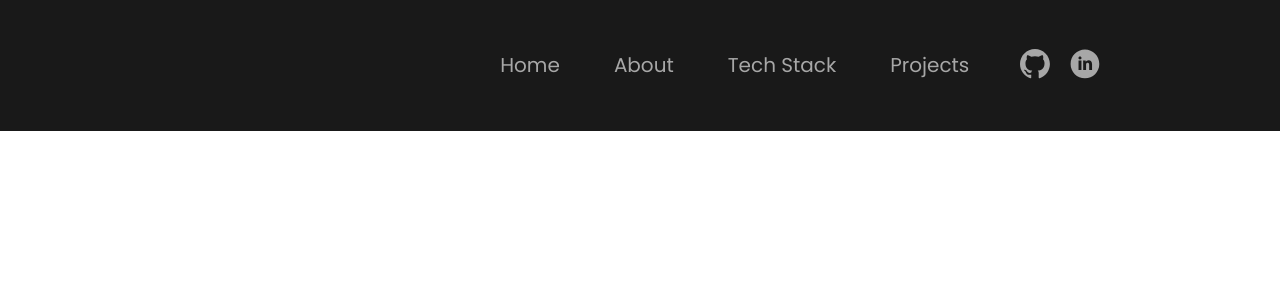
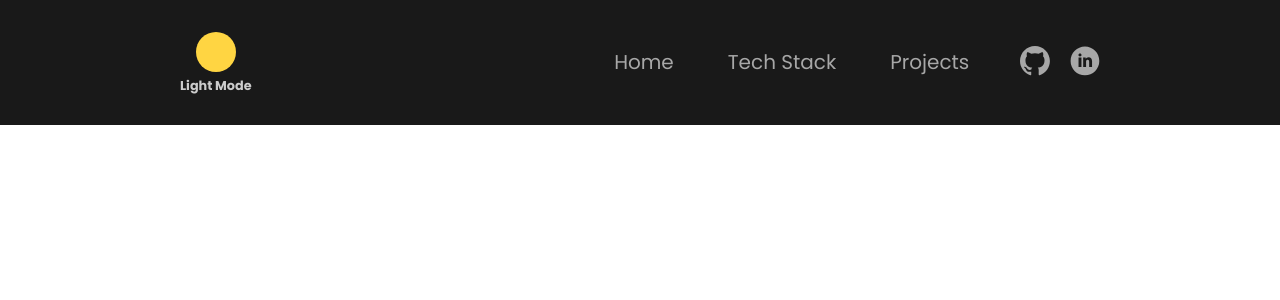
Before and after one commit to MatheusWeisheimer/Portfolio, a React (Create React App) app in the folder portfolio/: page / in a window 1280 px wide. Shown: the top 300 px of the page. Built offline with nearby package versions, Linux system fonts and the light colour scheme.

Commit message:
Update Header component

```diff
--- a/portfolio/src/components/Header/Header.css
+++ b/portfolio/src/components/Header/Header.css
@@ -6,10 +6,22 @@
 .header {
     width: 100%;
     position: sticky;
+    top: 0;
     box-sizing: border-box;
-    padding: 3.06rem 0rem;
+    padding: 2rem 0rem;
     background-color: inherit;
     justify-content: end;
+}
+
+.darkMode_switch {
+    font-size: .8rem;
+    font-weight: bold;
+    cursor: pointer;
+    margin-right: auto;
+    display: flex;
+    flex-direction: column;
+    align-items: center;
+    gap: .5rem;
 }
 
 .nav_options {
--- a/portfolio/src/components/Header/Header.js
+++ b/portfolio/src/components/Header/Header.js
@@ -1,20 +1,22 @@
 import { Link, Element, animateScroll as scroll } from 'react-scroll'
+import ColoredIcon from '../icons/ColoredIcon'
 import UncoloredIcon from '../icons/UncoloredIcon'
 import './Header.css'
 
 function Header({darkMode, switchDarkMode}) {
     return (
         <header className='header'>
+            <div className="darkMode_switch" onClick={() => switchDarkMode()}>
+                <ColoredIcon name={darkMode ? "ColoredSun" : "ColoredMoon"} width="2.5rem"/>
+                <span className={darkMode ? "darkmode_heading" : "lightmode_heading"}>
+                    {darkMode ? "Light Mode" : "Dark Mode"}
+                </span>
+            </div>
             <nav>
                 <ul className={`nav_options ${darkMode ? "darkmode_content" : "lightmode_content"}`}>
                     <li>
                         <Link to="home" smooth={true} duration={500}>
                             Home
-                        </Link>
-                    </li>
-                    <li>
-                        <Link to="about" smooth={true} duration={500}>
-                            About
                         </Link>
                     </li>
                     <li>
@@ -30,8 +32,12 @@ function Header({darkMode, switchDarkMode}) {
                 </ul>
             </nav>
             <div className="contact">
-                <a href="https://github.com/MatheusWeisheimer" target="blank"><UncoloredIcon name="UncoloredGithub" darkMode={darkMode} width="1.87rem"/></a>
-                <a href="https://www.linkedin.com/in/matheus-weisheimer-30325a242/" target="blank"><UncoloredIcon name="UncoloredLinkedin" darkMode={darkMode} width="1.87rem"/></a>
+                <a href="https://github.com/MatheusWeisheimer" target="blank">
+                    <UncoloredIcon name="UncoloredGithub" width="1.87rem" darkMode={darkMode}/>
+                </a>
+                <a href="https://www.linkedin.com/in/matheus-weisheimer-30325a242/" target="blank">
+                    <UncoloredIcon name="UncoloredLinkedin" width="1.87rem" darkMode={darkMode}/>
+                </a>
             </div>
         </header>
     )
```
